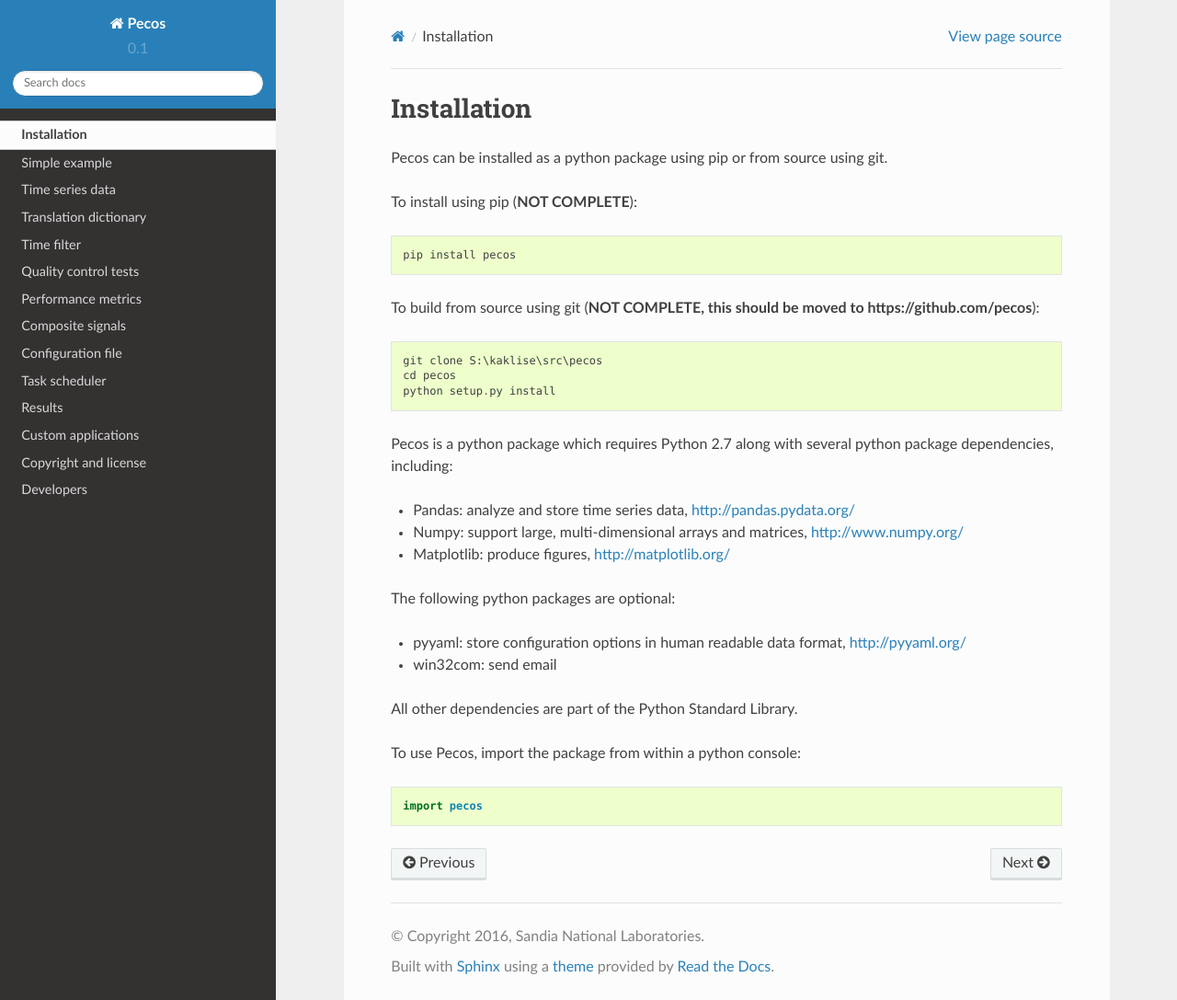
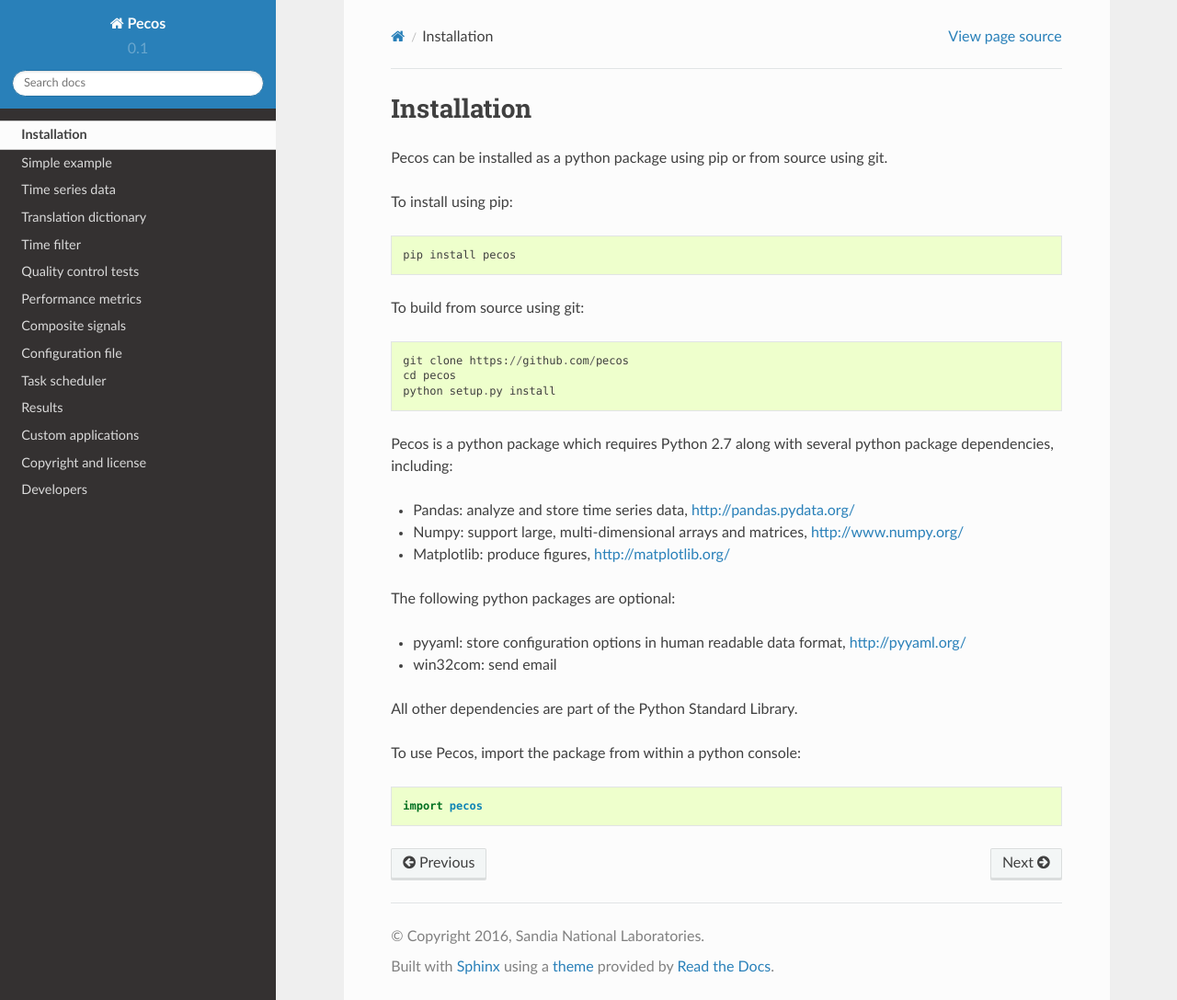
Before and after one commit to sjanzou/pecos, a Sphinx documentation site: the page built from documentation/installation.rst, in a window 1280 px wide and 1087 px high. Shown: the whole window at 92% size. Built offline with Sphinx 7.4.7 and the Read the Docs theme 2.0.0, drawn with Linux system fonts in a browser that asks for light colours; formulas are drawn with MathJax 3; pages that are not in the unit, such as notebooks, are missing from menus.

Commit message:
updates to documentation

```diff
--- a/documentation/conf.py
+++ b/documentation/conf.py
@@ -251,7 +251,7 @@
 # (source start file, target name, title,
 #  author, documentclass [howto, manual, or own class]).
 latex_documents = [
-  (master_doc, 'pecos.tex', u'Performance Monitoring using Pecos, Documentation and Use Cases',
+  ('index_latex', 'pecos.tex', u'Performance Monitoring using Pecos, Documentation and Use Cases',
    u'', 'howto', 'True'),
 ]
 
--- a/documentation/configfile.rst
+++ b/documentation/configfile.rst
@@ -16,15 +16,13 @@
 
 .. literalinclude:: ../examples/simple/simple_config.yml
 
-Evaluating strings
--------------------
 In the configuration file, composite signals and time filters can be defined
 using strings of python code.
 Numpy (and other python modules if needed) can be used for computation.
 Code strings should be thoroughly tested.
 A list of key:value pairs can be used to specify the order of evaluation.
 
-Keywords in [] are expanded using the following rules:
+Keywords in {} are expanded using the following rules:
 
 1. Keywords ELAPSED_TIME and CLOCK_TIME return time in seconds
 
--- a/documentation/installation.rst
+++ b/documentation/installation.rst
@@ -3,13 +3,13 @@
 
 Pecos can be installed as a python package using pip or from source using git.
 
-To install using pip (**NOT COMPLETE**)::
+To install using pip::
 
 	pip install pecos
 
-To build from source using git (**NOT COMPLETE, this should be moved to https://github.com/pecos**)::
+To build from source using git::
 
-	git clone S:\kaklise\src\pecos
+	git clone https://github.com/pecos
 	cd pecos
 	python setup.py install
 
```
Also changed, not shown: documentation/developers.rst (+13 -10 lines).
